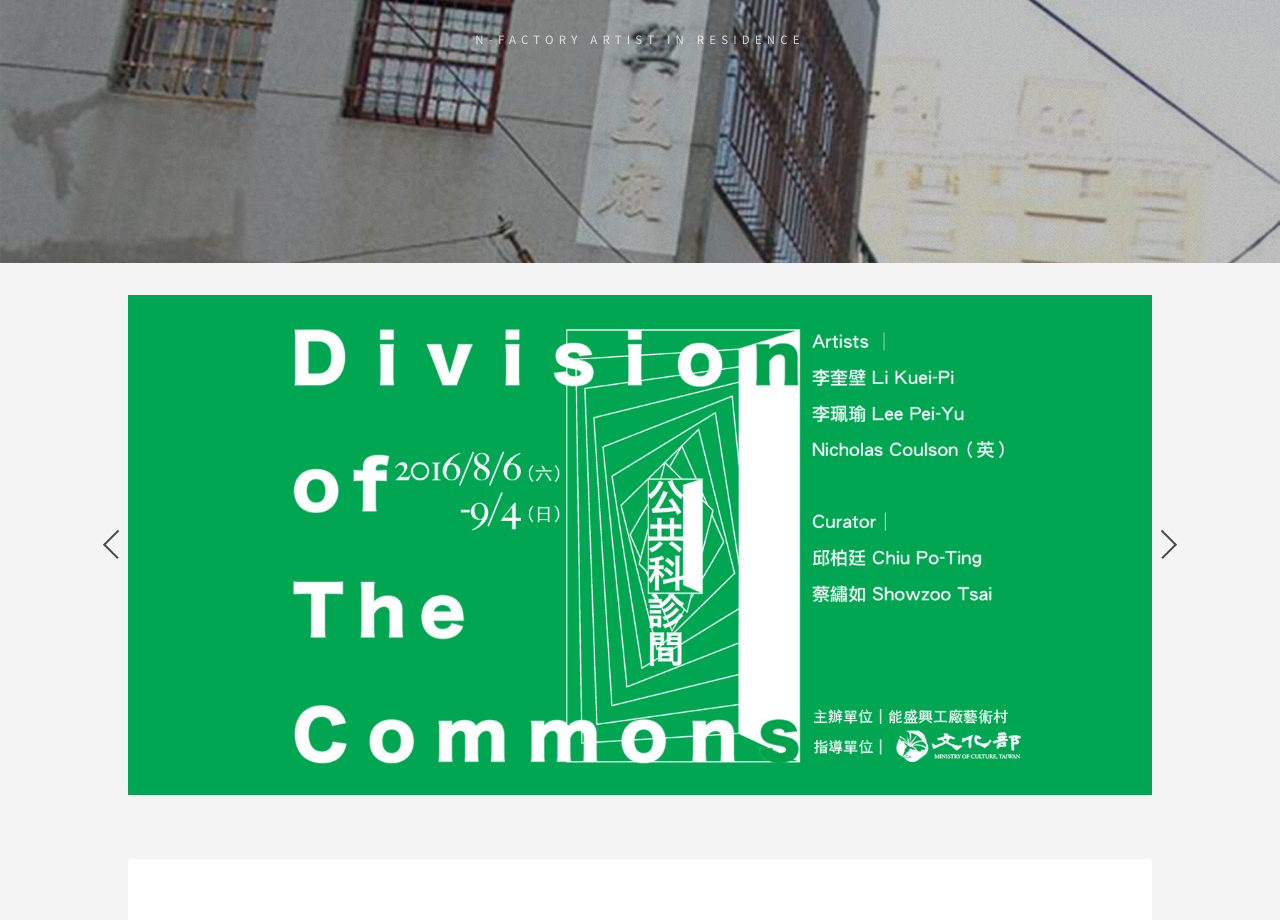
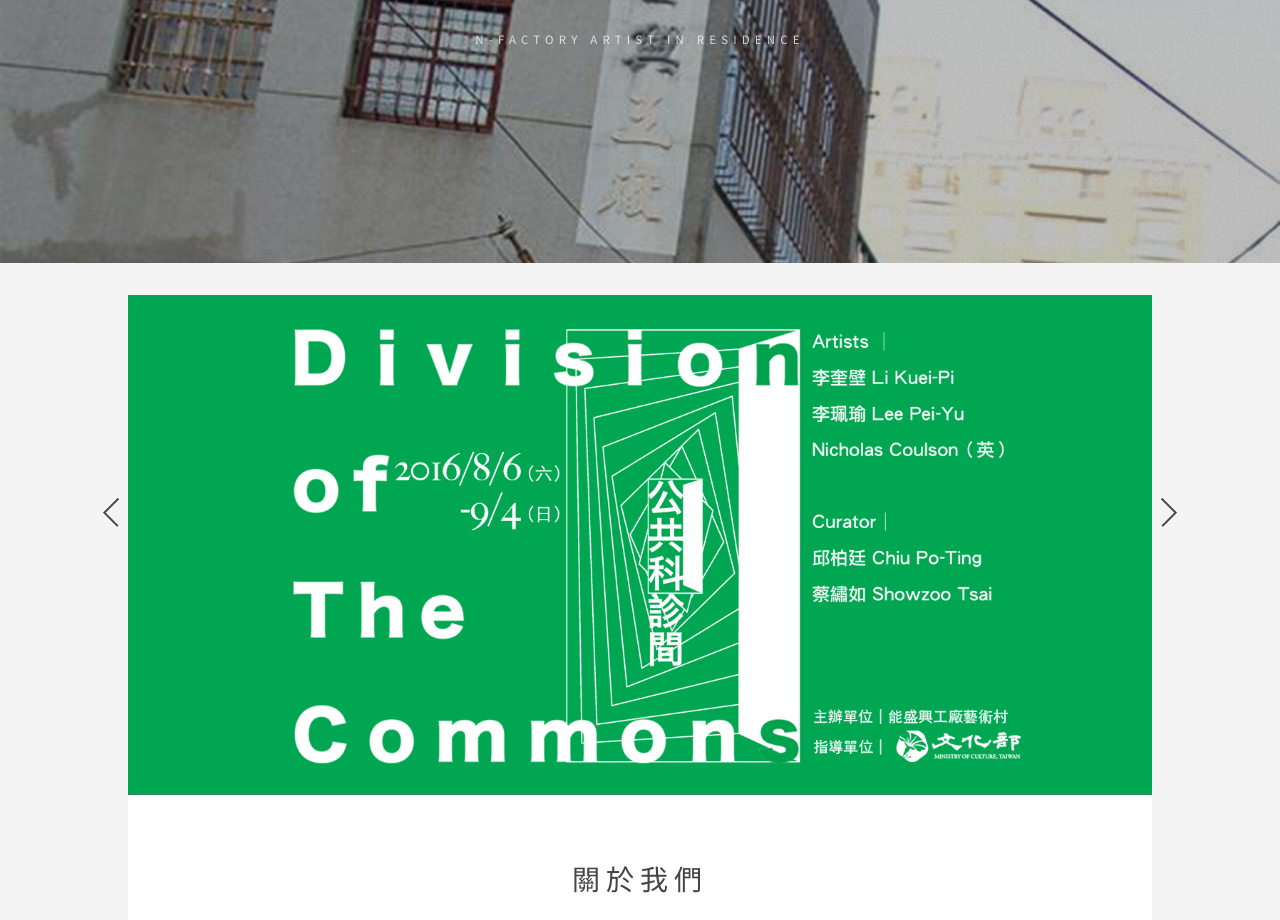
Before and after one commit to nfactoryairtw/nfactoryair, a plain HTML site: page index.html in a window 1280 px wide. Shown: the part 337-1257 px from the top of the page. Drawn offline with nearby package versions, Linux system fonts and the light colour scheme.

Commit message:
Update main.css

```diff
--- a/assets/css/main.css
+++ b/assets/css/main.css
@@ -1929,3 +1929,8 @@
 	background-size: cover;
 	background-position: center;
 }
+.slick-slider{
+	width:1000px;
+	height:500px;
+}
+}
```
